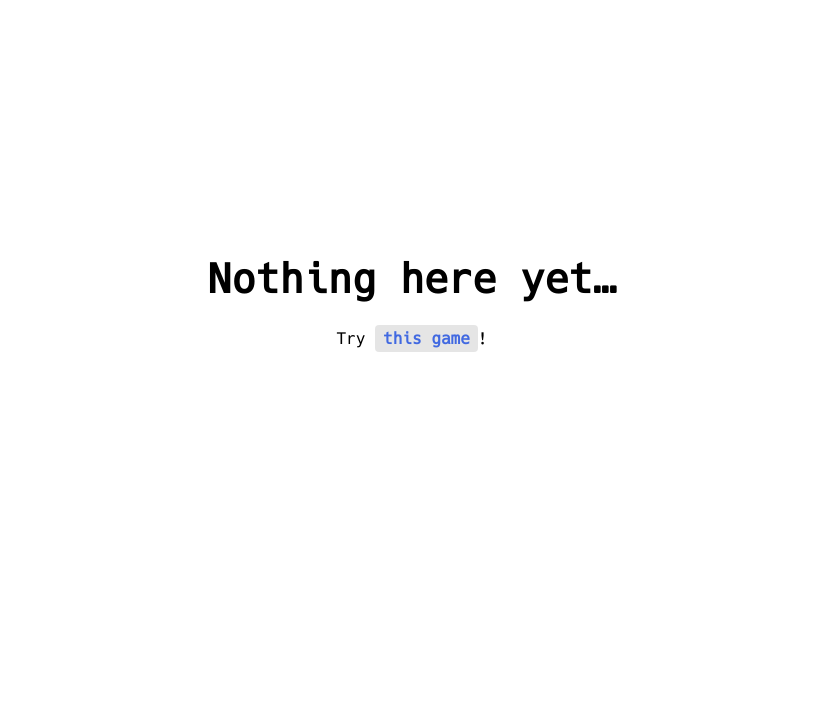
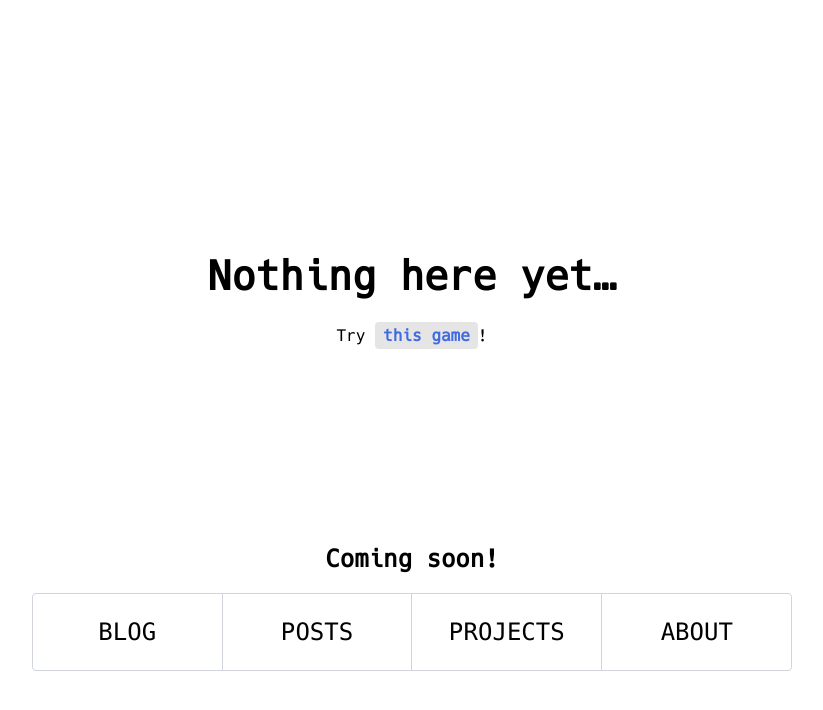
Before and after one commit to arsoedjono/arsoedjono.github.io, a Jekyll site: the page built from index.md, in a window 1280 px wide. Shown: the top 710 px of the page, without its empty margins (228-1051 px from the left). Built offline with Jekyll 4.4.1, drawn with Linux system fonts in a browser that asks for light colours; a script that is not in the unit is left out; our own code applies the rules of GitHub Pages for plain Markdown files.

Commit message:
home coming soon

```diff
--- a/assets/stylesheets/home.css
+++ b/assets/stylesheets/home.css
@@ -9,7 +9,6 @@
 }
 
 body {
-  margin-top: 20%;
   text-align: center;
 }
 
@@ -25,3 +24,42 @@ p>a {
   padding: 0.25rem 0.5rem;
   text-decoration: none;
 }
+
+ul {
+  list-style-type: none;
+  display: flex;
+  align-items: center;
+  justify-content: center;
+  position: relative;
+  border: 1px solid #d1d5db;
+  border-radius: 0.25rem;
+  width: 60%;
+  margin: 0 auto;
+  padding: 0;
+}
+
+ul>li {
+  display: flex;
+  align-items: center;
+  height: 100%;
+  flex: 1;
+  padding: 1.5rem 0.5rem;
+  justify-content: center;
+  font-size: 24px;
+}
+
+ul>li:not(:last-child) {
+  border-right: 1px solid #d1d5db
+}
+
+ul>li:hover {
+  background-color: #d1d5db;
+}
+
+#coming-soon {
+  margin-top: 200px;
+}
+
+#nothing-here-yet {
+  margin-top: 20%;
+}
--- a/index.md
+++ b/index.md
@@ -6,3 +6,10 @@ layout: base
 # Nothing here yet...
 
 Try [this game](/404)!
+
+## Coming soon!
+
+- BLOG
+- POSTS
+- PROJECTS
+- ABOUT
```
